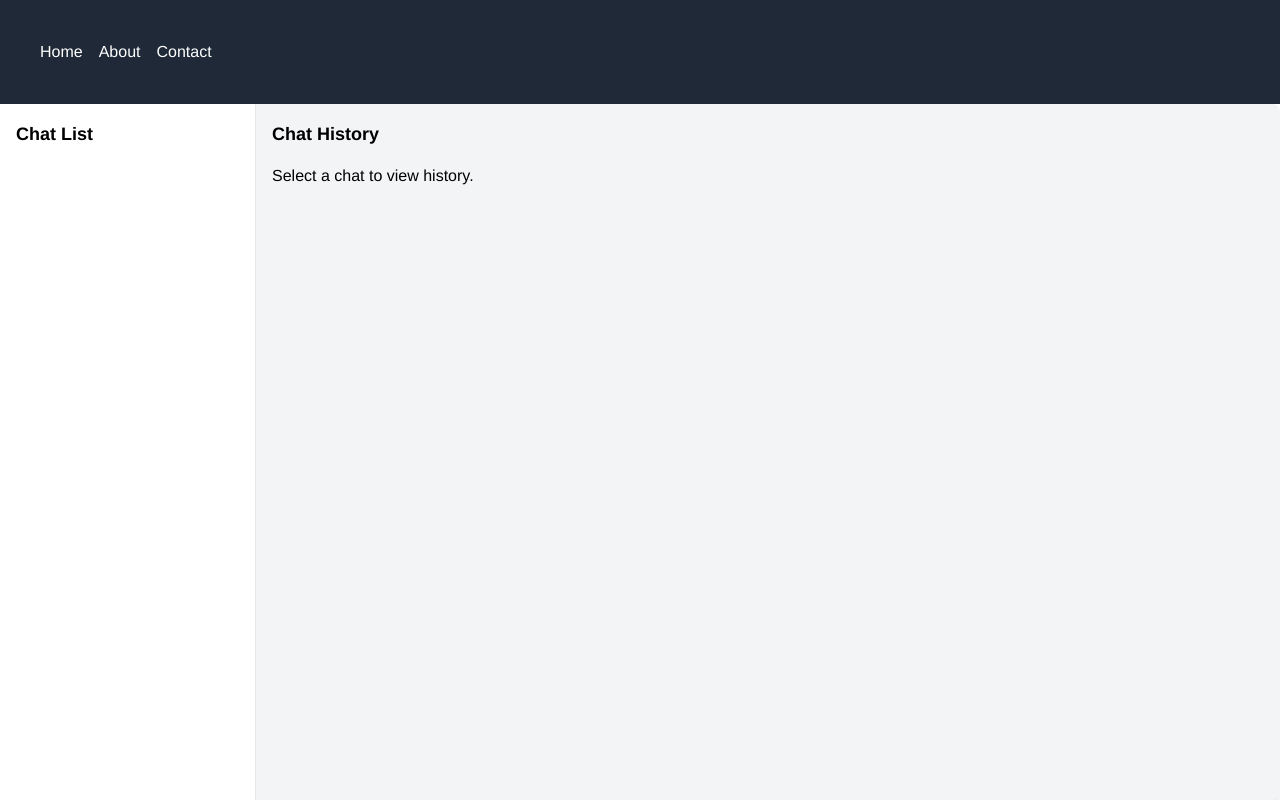
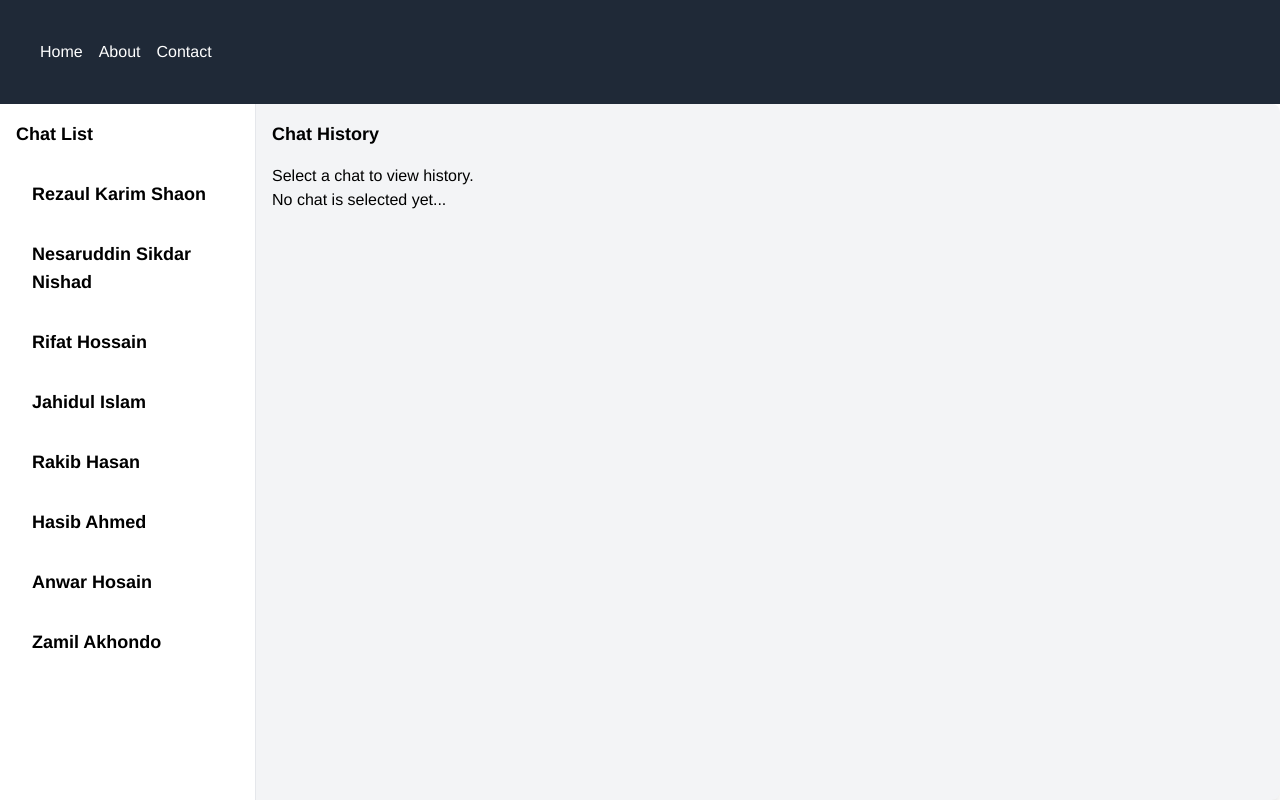
Before and after one commit to rkshaon/chat, a Vue app in the folder frontend/: page / in a window 1280 px wide. Built offline with nearby package versions, Linux system fonts and the light colour scheme.

Commit message:
frontend: passing users and chats

```diff
--- a/frontend/src/components/layout/ChatBox.vue
+++ b/frontend/src/components/layout/ChatBox.vue
@@ -1,15 +1,18 @@
 <template>
     <div class="w-4/5 p-4 overflow-y-auto">
         <h2 class="text-lg font-semibold mb-4">Chat History</h2>
-        <div v-if="selectedChat">
-            <div v-for="(message, index) in selectedChat.messages" :key="index" class="mb-2">
-                <div class="bg-gray-200 p-2 rounded">
+        <div v-if="chat">
+            <p>chat foulnd...</p>
+            <div v-for="(message, index) in chat.messages" :key="index" class="mb-2">
+                <div
+                    :class="{ 'bg-gray-200 p-2 rounded': message.sender !== 'You', 'bg-blue-200 p-2 rounded': message.sender === 'You' }">
                     <strong>{{ message.sender }}:</strong> {{ message.text }}
                 </div>
             </div>
         </div>
         <div v-else>
             <p>Select a chat to view history.</p>
+            <p>No chat is selected yet...</p>
         </div>
     </div>
 </template>
@@ -17,6 +20,15 @@
 <script>
 export default {
     name: 'ChatBox',
-    props: {},
+    props: {
+        chat: {
+            type: Object,
+            default: null,
+        }
+    }
 }
 </script>
+
+<style scoped>
+/* Add any additional scoped styles here if necessary */
+</style>
--- a/frontend/src/components/layout/ChatList.vue
+++ b/frontend/src/components/layout/ChatList.vue
@@ -2,17 +2,35 @@
     <div class="w-1/5 bg-white p-4 border-r overflow-y-auto">
         <h2 class="text-lg font-semibold mb-4">Chat List</h2>
         <ul>
-            <li v-for="(chat, index) in chatList" :key="index" @click="selectChat(chat)"
-                class="p-2 cursor-pointer hover:bg-gray-200">
-                {{ chat.name }}
+            <li v-for="(chat, index) in chatList" :key="index" class="p-2 cursor-pointer hover:bg-gray-200">
+                <ChatUserCard :user="chat" @click="selectChat(chat)" />
             </li>
         </ul>
     </div>
 </template>
 
 <script>
+import ChatUserCard from '@/components/support/ChatUserCard.vue';
+
 export default {
     name: 'ChatList',
-    props: {},
+    components: {
+        ChatUserCard,
+    },
+    props: {
+        chatList: {
+            type: Array,
+            required: true,
+        },
+    },
+    methods: {
+        selectChat(chat) {
+            this.$emit('selectChat', chat);
+        }
+    }
 }
 </script>
+
+<style scoped>
+/* Add any additional scoped styles here if necessary */
+</style>
--- /dev/null
+++ b/frontend/src/components/support/ChatUserCard.vue
@@ -0,0 +1,25 @@
+<template>
+    <div @click="selectChat(user)" class="p-2 cursor-pointer hover:bg-gray-200 rounded-lg">
+        <h3 class="text-lg font-semibold">{{ user.name }}</h3>
+    </div>
+</template>
+
+<script>
+export default {
+    name: 'ChatUserCard',
+    props: {
+        user: {
+            type: Object,
+            required: true
+        },
+        selectChat: {
+            type: Function,
+            required: true
+        }
+    }
+}
+</script>
+
+<style scoped>
+/* Add any additional scoped styles here if necessary */
+</style>
--- a/frontend/src/pages/HomeComponent.vue
+++ b/frontend/src/pages/HomeComponent.vue
@@ -2,8 +2,8 @@
   <div class="flex flex-col h-screen">
     <NavBar />
     <div class="flex h-full bg-gray-100 rounded-lg shadow-lg">
-      <ChatList />
-      <ChatBox />
+      <ChatList :chatList="chatList" @selectedChat="selectChat" />
+      <ChatBox :chat="selectedChat" />
     </div>
   </div>
 </template>
@@ -15,15 +15,35 @@ import ChatBox from '@/components/layout/ChatBox.vue';
 
 export default {
   name: 'HomeComponent',
-  props: {},
   components: {
     NavBar,
     ChatList,
     ChatBox,
   },
+  data() {
+    return {
+      chatList: [
+        { name: 'Rezaul Karim Shaon', messages: [{ sender: 'User 1', text: 'Hello!' }, { sender: 'You', text: 'Hi!' }] },
+        { name: 'Nesaruddin Sikdar Nishad', messages: [{ sender: 'User 2', text: 'How are you?' }, { sender: 'You', text: 'I am good, thanks!' }] },
+        { name: 'Rifat Hossain', messages: [{ sender: 'User 2', text: 'How are you?' }, { sender: 'You', text: 'I am good, thanks!' }] },
+        { name: 'Jahidul Islam', messages: [{ sender: 'User 2', text: 'How are you?' }, { sender: 'You', text: 'I am good, thanks!' }] },
+        { name: 'Rakib Hasan', messages: [{ sender: 'User 2', text: 'How are you?' }, { sender: 'You', text: 'I am good, thanks!' }] },
+        { name: 'Hasib Ahmed', messages: [{ sender: 'User 2', text: 'How are you?' }, { sender: 'You', text: 'I am good, thanks!' }] },
+        { name: 'Anwar Hosain', messages: [{ sender: 'User 2', text: 'How are you?' }, { sender: 'You', text: 'I am good, thanks!' }] },
+        { name: 'Zamil Akhondo', messages: [{ sender: 'User 2', text: 'How are you?' }, { sender: 'You', text: 'I am good, thanks!' }] },
+        // Add more chat data as needed
+      ],
+      selectedChat: null
+    };
+  },
+  methods: {
+    selectChat(chat) {
+      this.selectedChat = chat;
+    }
+  }
 }
 </script>
 
-<!-- Add "scoped" attribute to limit CSS to this component only -->
 <style scoped>
+/* Add any additional scoped styles here if necessary */
 </style>
```
